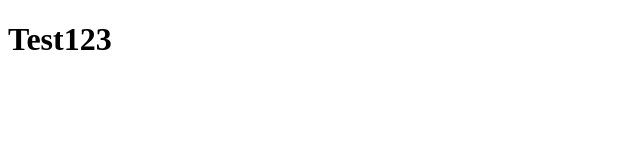
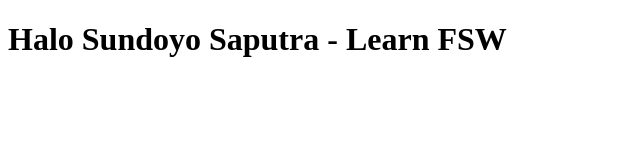
Before and after one commit to putra2950/binar-academy-learn-git, a plain HTML site: page index.html in a window 1280 px wide. Shown: the whole page, without its empty margins (0-640 px from the left). Drawn offline with Linux system fonts and the light colour scheme.

Commit message:
change body text

```diff
--- a/index.html
+++ b/index.html
@@ -6,6 +6,6 @@
     <title>Document</title>
 </head>
 <body>
-    <h1>Test123</h1>
+    <h1>Halo Sundoyo Saputra - Learn FSW</h1>
 </body>
 </html>
```
